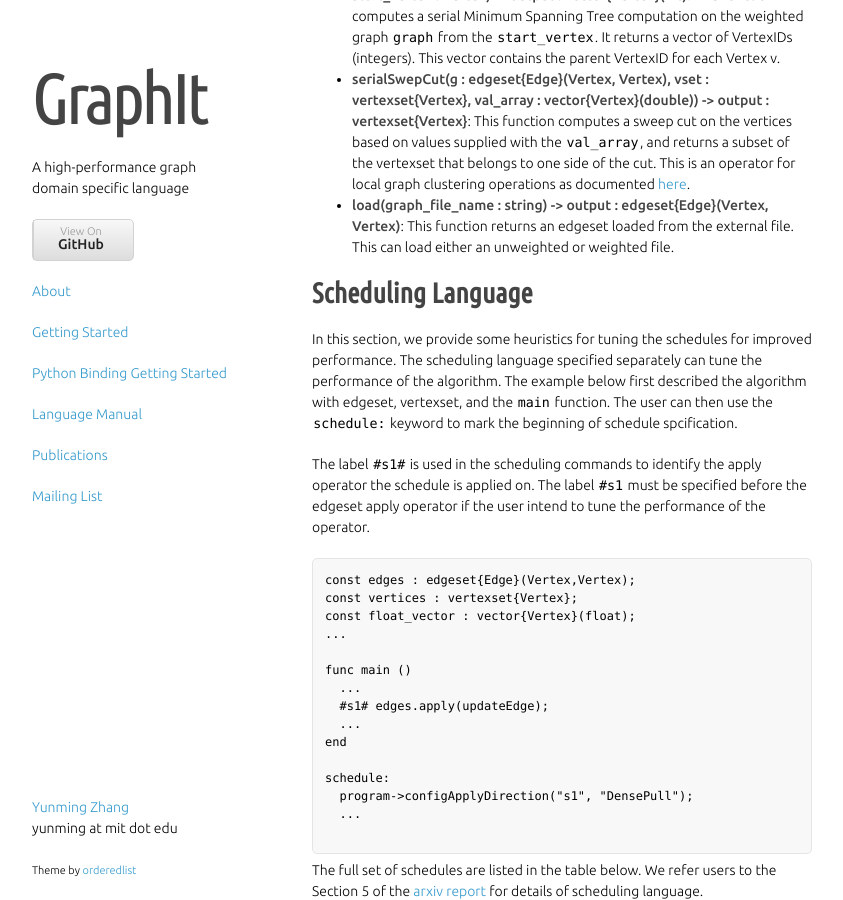
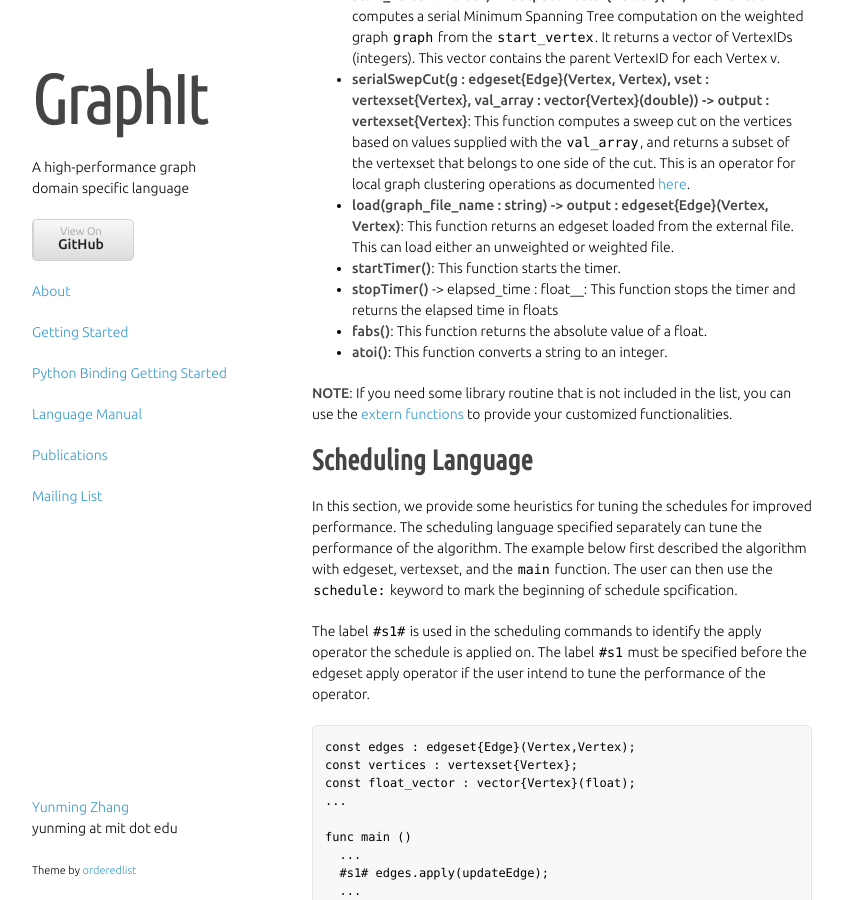
Before and after one commit to yunmingzhang17/yunmingzhang17.github.io, a Jekyll site: the page built from language.md, in a window 1280 px wide and 900 px high, scrolled down 8422 px. Shown: the whole window, without its empty margins (218-1061 px from the left). Built offline with Jekyll 4.4.1, drawn with Linux system fonts in a browser that asks for light colours; nearby versions of some CDN libraries; some web fonts are replaced; library files that are not in the unit come from our copies.

Commit message:
adding more library function documentations

```diff
--- a/language.md
+++ b/language.md
@@ -367,7 +367,12 @@ end
 * __serialMinimumSpanningTree(graph : edgeset{Vertex, Vertex, int}, start_vertex : Vertex) -> output : vector{Vertex}(int)__: This function computes a serial Minimum Spanning Tree computation on the weighted graph `graph` from the `start_vertex`. It returns a vector of VertexIDs (integers). This vector contains the parent VertexID for each Vertex v.
 * __serialSwepCut(g : edgeset{Edge}(Vertex, Vertex), vset : vertexset{Vertex}, val_array : vector{Vertex}(double)) -> output : vertexset{Vertex}__: This function computes a sweep cut on the vertices based on values supplied with the `val_array`, and returns a subset of the vertexset that belongs to one side of the cut. This is an operator for local graph clustering operations as documented [here](https://arxiv.org/abs/1604.07515).
 * __load(graph_file_name : string) -> output : edgeset{Edge}(Vertex, Vertex)__: This function returns an edgeset loaded from the external file. This can load either an unweighted or weighted file.
+* __startTimer()__: This function starts the timer.
+* __stopTimer()__ -> elapsed_time : float__: This function stops the timer and returns the elapsed time in floats
+* __fabs()__: This function returns the absolute value of a float.
+* __atoi()__: This function converts a string to an integer.
 
+__NOTE__: If you need some library routine that is not included in the list, you can use the [extern functions](language#extern-functions) to provide your customized functionalities.
 
 # Scheduling Language
 
```
Also changed, not shown: 1 other file.
